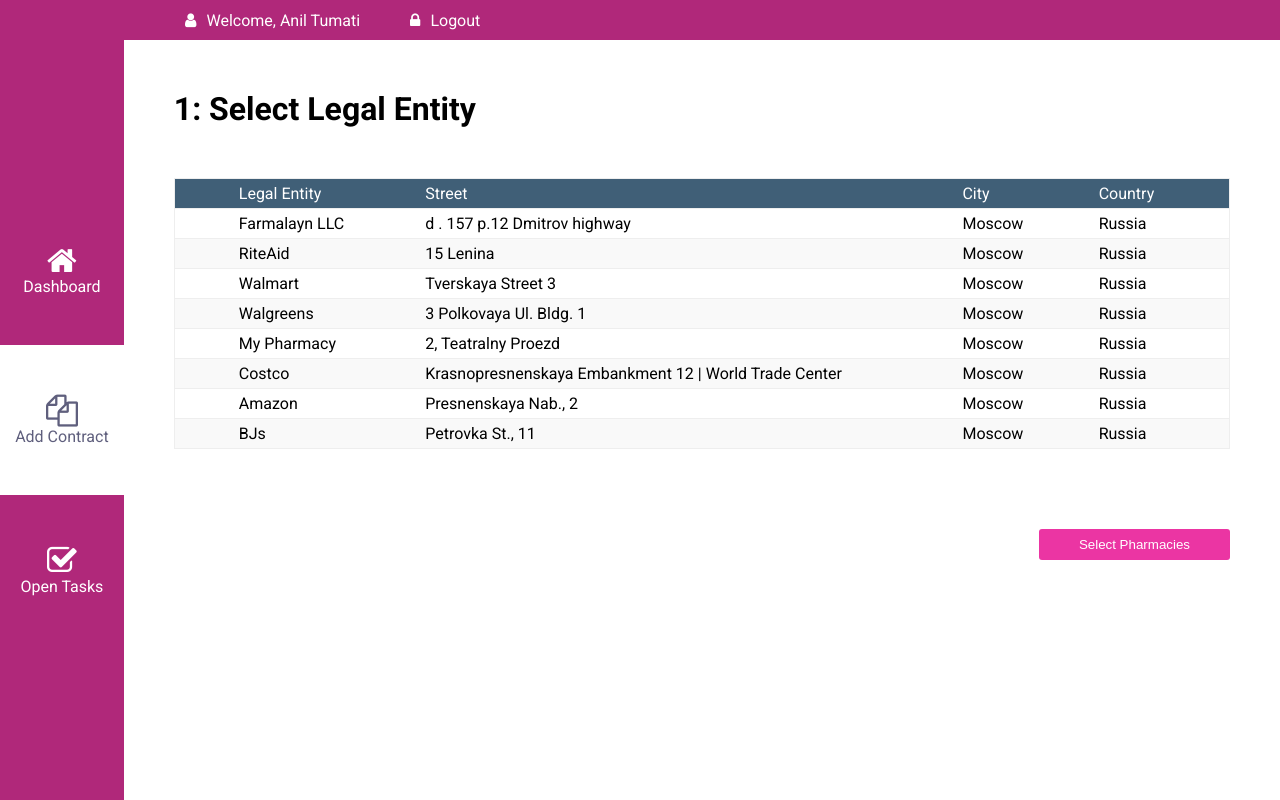
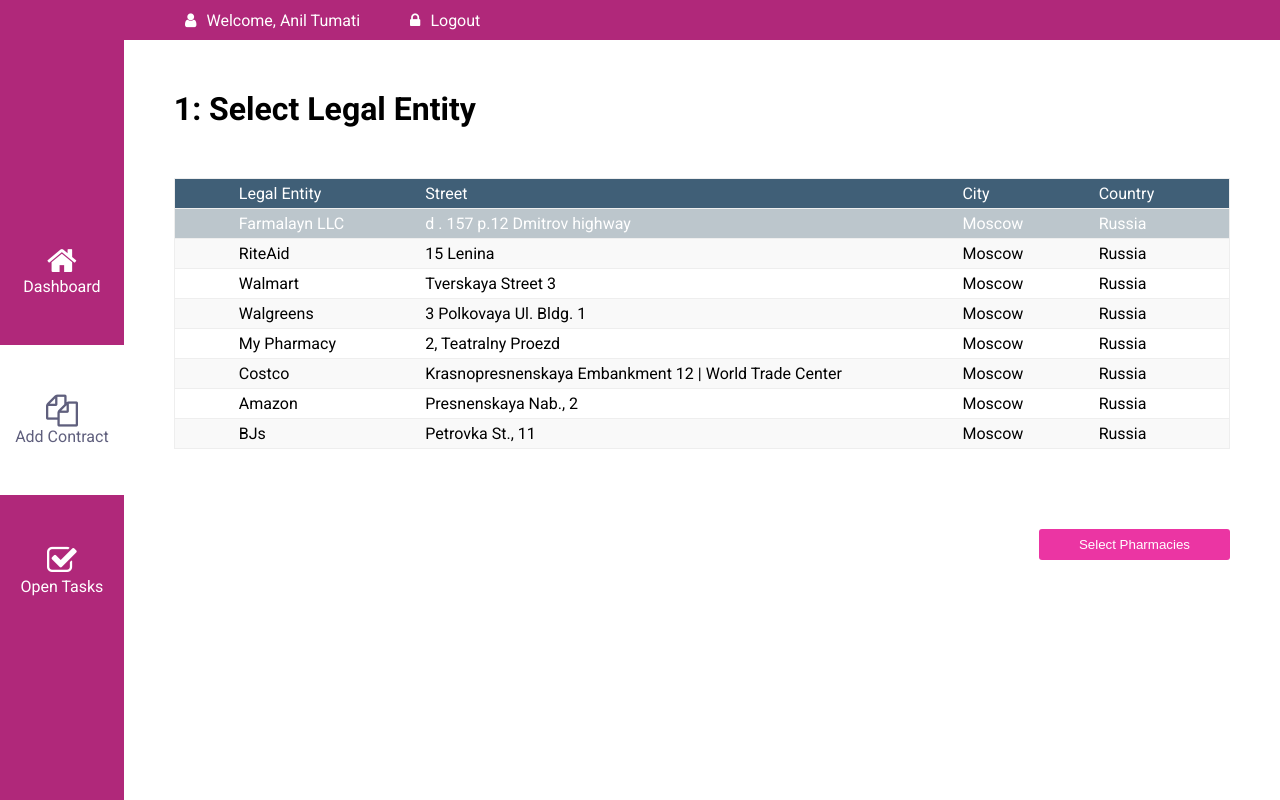
Before and after one commit to Chivirda/vue-frontend, a Vue app: page / in a window 1280 px wide. In both pictures the pointer is over the element 701 px from the left and 223 px from the top of the page. Built offline with nearby package versions, Linux system fonts and the light colour scheme.

Commit message:
Добавил подсветку строки при наведении

```diff
--- a/src/assets/style.css
+++ b/src/assets/style.css
@@ -117,6 +117,14 @@ thead {
 
 .row:hover {
     cursor: pointer;
+    background-color: #BCC6CC;
+    color: #ffffff;
+}
+
+.row.active:hover {
+    cursor: pointer;
+    background-color: #99d448;
+    color: #ffffff;
 }
 
 .content__button {
```
